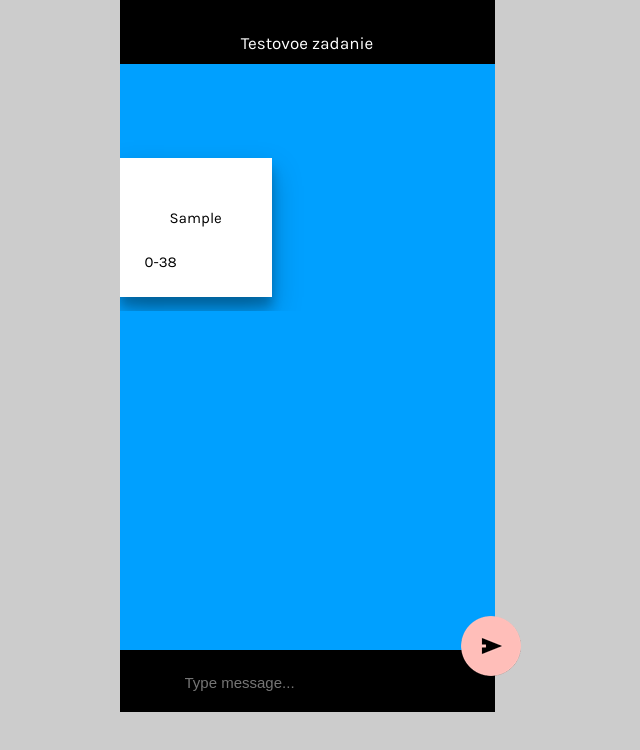
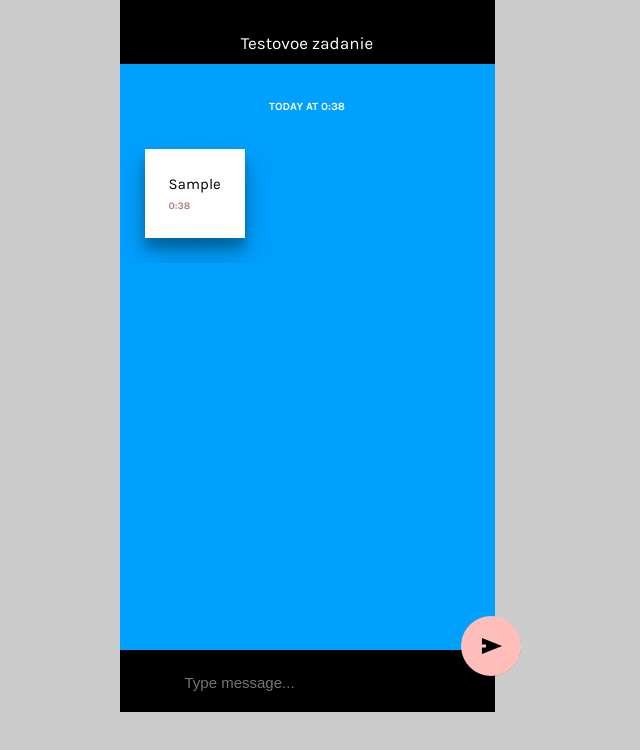
Before and after one commit to rouzrise/test_chat, a React (Create React App) app: page /chat in a window 1280 px wide. Both pictures are taken after typing "Sample" into the empty fields and a click on the button 824 px from the left and 647 px from the top of the page. Shown: the top 750 px of the page, without its empty margins (333-973 px from the left). Built offline with nearby package versions, Linux system fonts and the light colour scheme.

Commit message:
Add time to chat and styles to messages

```diff
--- a/src/App.css
+++ b/src/App.css
@@ -195,8 +195,6 @@ header{
 
   position: fixed;
   top: 0px;
-  /* left: 0px;
-  right: 0px; */
   width: 375px;
   height: 64px;
   background: #000;
@@ -209,15 +207,24 @@ header{
   text-align: center;
 }
 
+.dayTime {
+  padding: 100px 0 22px;
+  text-align: center;
+  font-size: 11px;
+  text-transform: uppercase;
+  color: #fff;
+  font-weight: bold;
+}
+
 .message-list {
-  padding-top: 144px;
+  padding: 0 25px;
   height: 85%;
   overflow: auto;
 }
 
 .message {
-padding: 25px;
-margin:14px 14px 14px 0;
+padding: 24px;
+margin:14px 25px 25px 0;
 background-color: #fff;
 color: #000;
 font-size: 15px;
@@ -228,10 +235,21 @@ width: fit-content;
 .text {
   color: #000;
   font-size: 15px;
-line-height: 23px;
-  padding: 24px 25px;
+  line-height: 23px;
+  /* padding: 24px 25px; */
+}
+.time {
+  color: #ad807d;
+  font-weight: bold;
+  font-size: 10px;
 }
 
+.name{
+  color: #ad807d;
+  font-weight: bold;
+  font-size: 12px;
+  text-transform: capitalize;
+}
 #inputContainer {
   position: fixed;
   background-color: #000;
--- a/src/Components/Messages.js
+++ b/src/Components/Messages.js
@@ -47,17 +47,21 @@ class Messages extends Component {
     let message = {};
     let messages = [];
     let h = new Date();
-    let time = `${h.getHours()}-${h.getMinutes()}`;
+    let time = `${h.getHours()}:${h.getMinutes()}`;
 
     if (text.trim() === "") {
       return;
     }
-    message.name = localStorage.getItem("name");
-    message.text = text;
+
+
+    message.name = localStorage.getItem("name")
+    message.text = text
     message.time = time
-    const array = this.state.messages;
-    messages = [...array, message];
-    console.log(messages);
+
+    message.class = this.state.position
+    const array = this.state.messages
+    messages = [...array, message]
+    console.log(messages)
     this.setState({
       messages: messages
     });
@@ -77,8 +81,8 @@ class Messages extends Component {
         return (
           <div className="message">
             <div className="text">{message.text}</div>
-            <div className="name">{message.name}</div>
-            <div className="time">{message.time}</div>
+            <div><span className="time">{message.time}</span>  <span className="name">{message.name}</span></div>
+
           </div>
         );
       });
@@ -88,6 +92,7 @@ class Messages extends Component {
   render() {
     return (
       <div>
+        <div className="dayTime">Today at {new Date().getHours()}:{new Date().getMinutes()}</div>
         <div className="message-list">{this.renderMessages()}</div>
         <form onSubmit={this.handleSubmit} className="send-message-form">
           <div id="inputContainer">
```
